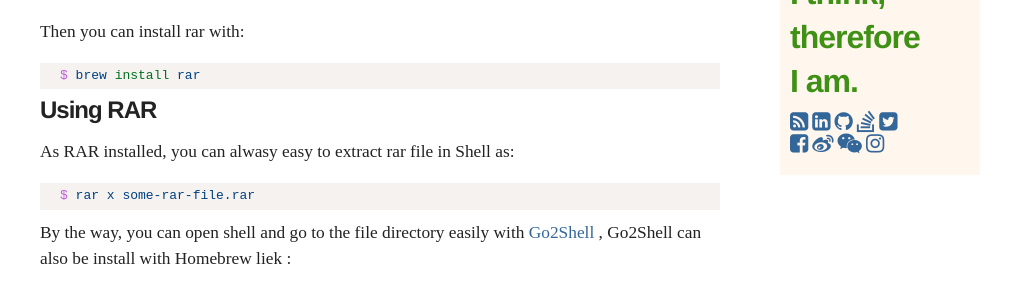
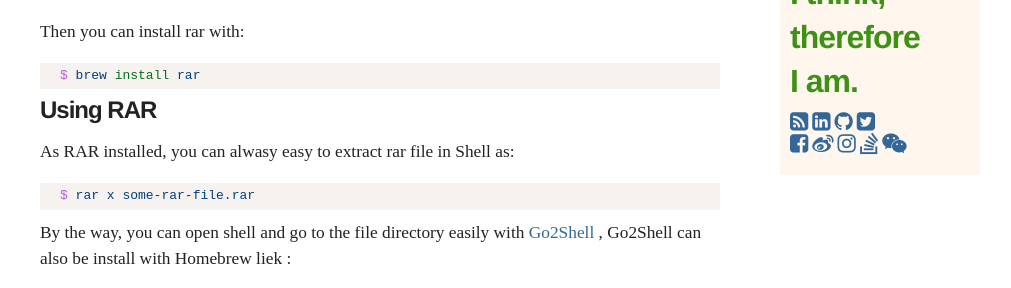
Before and after one commit to villim/villim.github.io, a Jekyll site: the page built from index.html, in a window 1280 px wide. Shown: the part 425-713 px from the top of the page, without its empty margins (135-1146 px from the left). Built offline with Jekyll 4.4.1, drawn with Linux system fonts in a browser that asks for light colours; nearby versions of some CDN libraries.

Commit message:
Add social stackover flow

```diff
--- a/_includes/social.html
+++ b/_includes/social.html
@@ -2,11 +2,11 @@
 	<a href="/atom.xml" title="RSS Feed"  target="_blank"><i class="fa fa-rss-square fa-lg"></i></a>
 	<a href="https://www.linkedin.com/in/william-wang-45499b2b" target="_blank"> <i class="fa fa-linkedin-square fa-lg"></i> </a>
 	<a href="https://github.com/villim" target="_blank"> <i class="fa fa-github fa-lg"></i> </a>
-	<a href="http://stackoverflow.com/users/807911/villim?tab=profile" target="_blank"> <i class="fa fa-stack-overflow fa-lg"></i> </a>
 	<a href="https://twitter.com/villim" target="_blank"> <i class="fa fa-twitter-square fa-lg"></i> </a>
 	<br/>
 	<a href="https://www.facebook.com/villimw" target="_blank"> <i class="fa fa-facebook-square fa-lg"></i> </a>
 	<a href="http://weibo.com/villimw" target="_blank"> <i class="fa fa-weibo fa-lg"></i> </a>
+	<a href="http://instagram.com/villim" target="_blank"> <i class="fa fa-instagram fa-lg"></i> </a>
+	<a href="http://stackoverflow.com/users/807911/villim?tab=profile" target="_blank"> <i class="fa fa-stack-overflow fa-lg"></i> </a>
 	<a href="/wechat.html" target="_blank"> <i class="fa fa-weixin  fa-lg"></i> </a>
-	<a href="http://instagram.com/villim" target="_blank"> <i class="fa fa-instagram fa-lg"></i> </a>
 </div>
```
